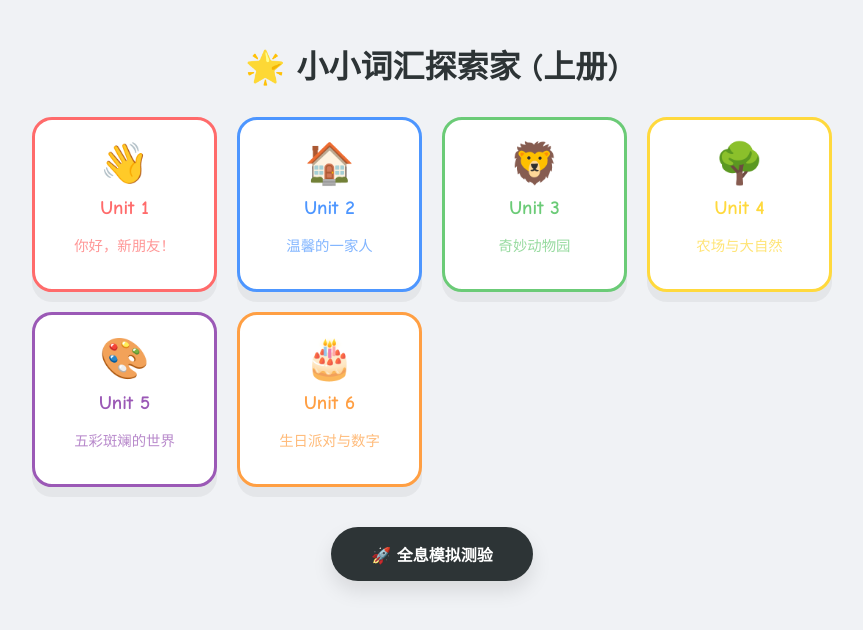
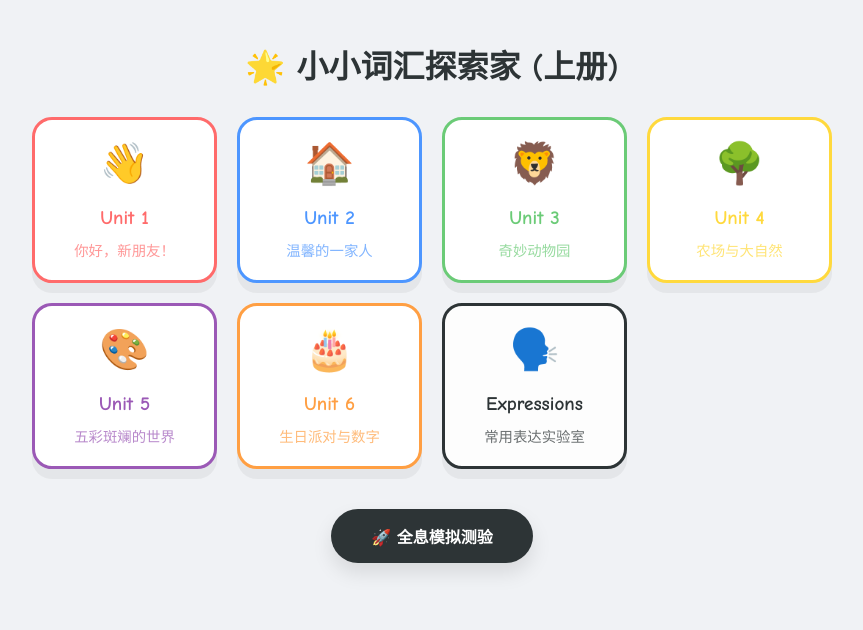
Before and after one commit to CilvyLiu/pepvoc, a plain HTML site: page index.html in a window 1280 px wide. Shown: the whole page, without its empty margins (208-1071 px from the left). Drawn offline with Linux system fonts and the light colour scheme.

Commit message:
Update index.html

```diff
--- a/index.html
+++ b/index.html
@@ -8,41 +8,57 @@
         :root {
             --u1: #FF6B6B; --u2: #4D96FF; --u3: #6BCB77;
             --u4: #FFD93D; --u5: #9B59B6; --u6: #FF9F43;
+            --ux: #2D3436; /* 常用表达的颜色 */
             --bg: #F0F2F5;
         }
-        body { font-family: 'Comic Sans MS', 'zcool-gdt', sans-serif; background: var(--bg); margin: 0; padding: 20px; text-align: center; }
+        body { font-family: 'Comic Sans MS', sans-serif; background: var(--bg); margin: 0; padding: 20px; text-align: center; }
         h1 { color: #2D3436; margin-bottom: 30px; }
-        .grid { display: grid; grid-template-columns: repeat(auto-fit, minmax(160px, 1fr)); gap: 20px; max-width: 800px; margin: 0 auto; }
+
+        /* 保持网格对齐 */
+        .grid {
+            display: grid;
+            grid-template-columns: repeat(auto-fit, minmax(160px, 1fr));
+            gap: 20px;
+            max-width: 800px;
+            margin: 0 auto;
+        }
+
         .unit-card {
             background: white; border-radius: 20px; padding: 20px; cursor: pointer;
             box-shadow: 0 10px 0 rgba(0,0,0,0.05); transition: 0.2s;
             border: 3px solid transparent;
+            display: flex; flex-direction: column; align-items: center; justify-content: center;
             -webkit-tap-highlight-color: transparent;
         }
         .unit-card:hover { transform: translateY(-5px); }
         .unit-card:active { transform: translateY(2px); box-shadow: 0 4px 0 rgba(0,0,0,0.05); }
         .unit-card h2 { margin: 10px 0; font-size: 1.2em; }
-        .unit-card p { font-size: 0.9em; opacity: 0.7; }
+        .unit-card p { font-size: 0.9em; opacity: 0.7; margin: 0; }
 
+        /* 颜色类 */
         .u1 { border-color: var(--u1); color: var(--u1); }
         .u2 { border-color: var(--u2); color: var(--u2); }
         .u3 { border-color: var(--u3); color: var(--u3); }
         .u4 { border-color: var(--u4); color: var(--u4); }
         .u5 { border-color: var(--u5); color: var(--u5); }
         .u6 { border-color: var(--u6); color: var(--u6); }
+        /* 常用表达卡片特有样式 */
+        .ux { border-color: var(--ux); color: var(--ux); background: #fdfdfd; }
 
         .icon { font-size: 40px; margin-bottom: 10px; }
 
+        .btn-group { margin-top: 40px; }
         .quiz-btn {
-            margin-top: 40px; display: inline-block;
-            background: #2D3436; color: white; padding: 15px 40px;
+            display: inline-block; background: #2D3436; color: white; padding: 15px 40px;
             border-radius: 50px; text-decoration: none; font-weight: bold;
-            box-shadow: 0 10px 20px rgba(0,0,0,0.1);
+            box-shadow: 0 10px 20px rgba(0,0,0,0.1); transition: 0.2s;
         }
+        .quiz-btn:active { transform: scale(0.95); }
     </style>
 </head>
 <body>
     <h1>🌟 小小词汇探索家 (上册)</h1>
+
     <div class="grid">
         <div class="unit-card u1" onclick="go(1)">
             <div class="icon">👋</div>
@@ -74,14 +90,20 @@
             <h2>Unit 6</h2>
             <p>生日派对与数字</p>
         </div>
+
+        <div class="unit-card ux" onclick="location.href='expressions.html'">
+            <div class="icon">🗣️</div>
+            <h2>Expressions</h2>
+            <p>常用表达实验室</p>
+        </div>
     </div>
 
-    <a href="quiz.html" class="quiz-btn">🚀 全息模拟测验</a>
+    <div class="btn-group">
+        <a href="quiz.html" class="quiz-btn">🚀 全息模拟测验</a>
+    </div>
 
     <script>
         function go(u) {
-            // 修正后的跳转：直接进入对应的文件夹执行 index.html
-            // 比如点击 Unit 1 就会跳转到 ./unit1/index.html
             location.href = `./unit${u}/index.html`;
         }
     </script>
```
